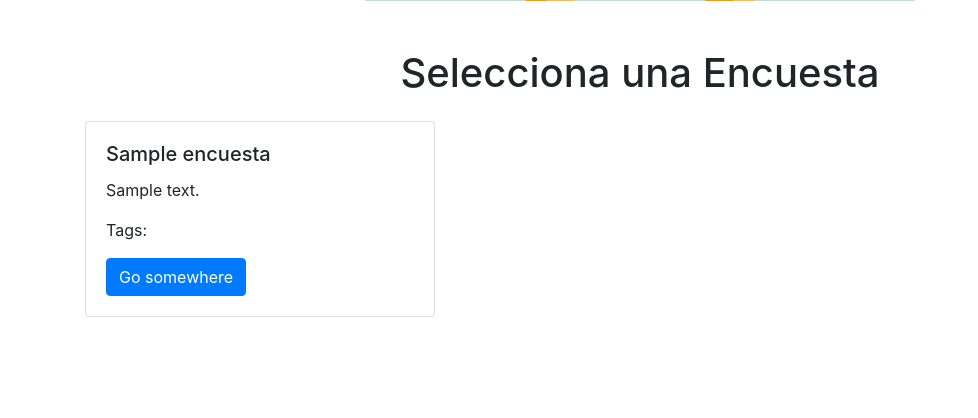
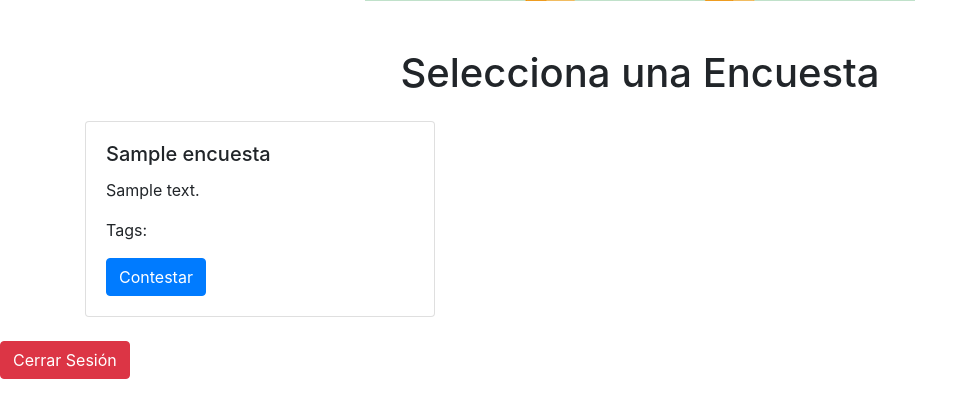
Before and after one commit to Juan-Pablo-Flores/surveys, a PHP site: page / in a window 1280 px wide. Shown: the part 356-774 px from the top of the page, without its empty margins (0-978 px from the left). Run offline with PHP 8.4, Linux system fonts and the light colour scheme; the visitor is signed in with stand-in values (Sample User, id 1); tables that the repository leaves empty or names only in its code hold one stand-in row (values such as "Sample post").

Commit message:
Minor fixes to index.php

```diff
--- a/index.php
+++ b/index.php
@@ -39,7 +39,7 @@
 		?>
 			<?php while(($row =  mysqli_fetch_assoc($result))) : ?>
 				<?php if ($i % 5 == 0) :?>
-					<div class="row">
+					<div class="row mb-4">
 				<?php  endif ?>
 					<?php $i++ ?>
 					<div class="col-4">
@@ -56,7 +56,7 @@
 										<span class="badge badge-secondary">Anónima</span>
 									<?php  endif ?>
 								</p>
-								<a href="#" class="btn btn-primary">Go somewhere</a>
+								<a href="#" class="btn btn-primary">Contestar</a>
 							</div>
 						</div>
 					</div>
@@ -64,8 +64,21 @@
 						</div>
 					<?php  endif ?>
 			<?php endwhile ?>
+			<?php if (($i + 1) % 5 != 0) :?>
+				</div>
+			<?php  endif ?>
 		</div>
 	</main>
+
+	<footer>
+	<?php  if (isset($_SESSION['username'])) : ?>
+	<div class="row">
+		<div class="col">
+			<button href="index.php?logout='1'" class="btn btn-danger btn-large text-center">Cerrar Sesión</a>
+		</div>
+	</div>
+	<?php endif ?>
+	</footer>
 
 	<!-- <div class="header">
 		<h2>Indice de encuestas</h2>
```
